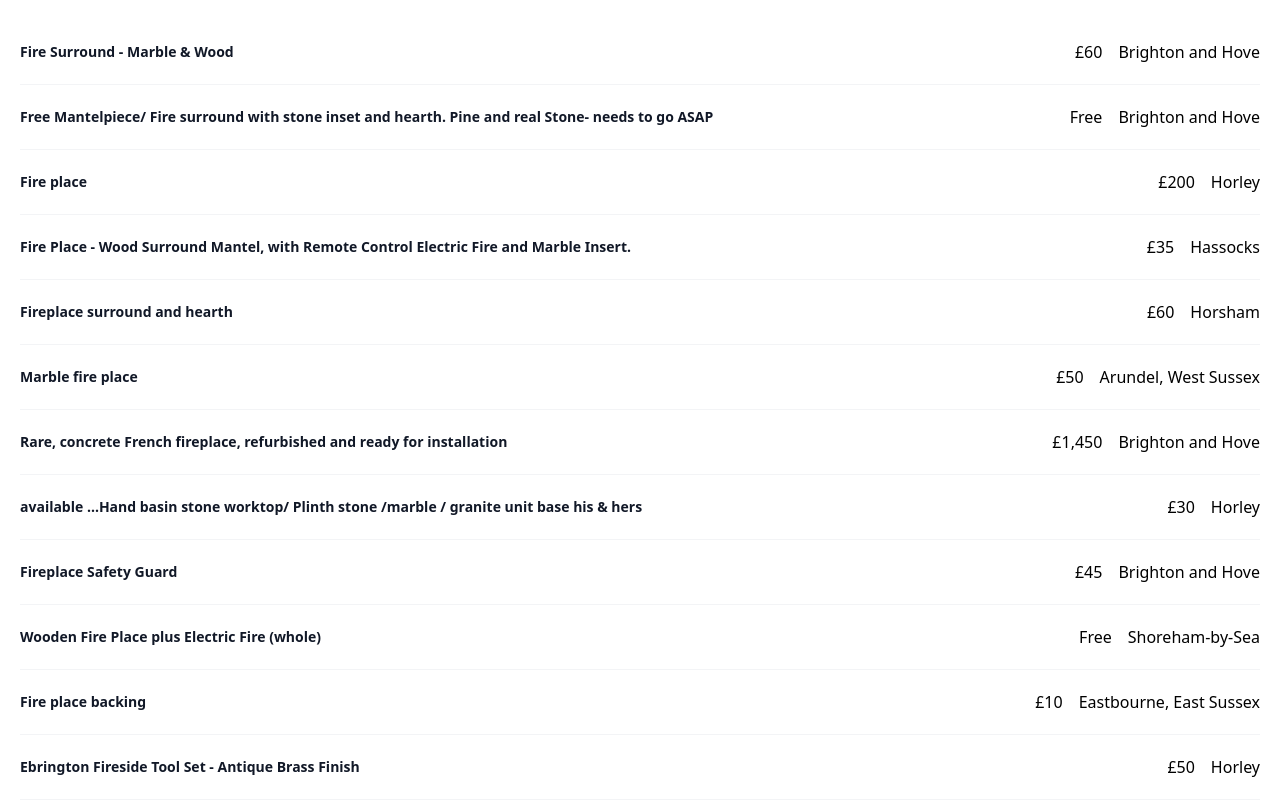
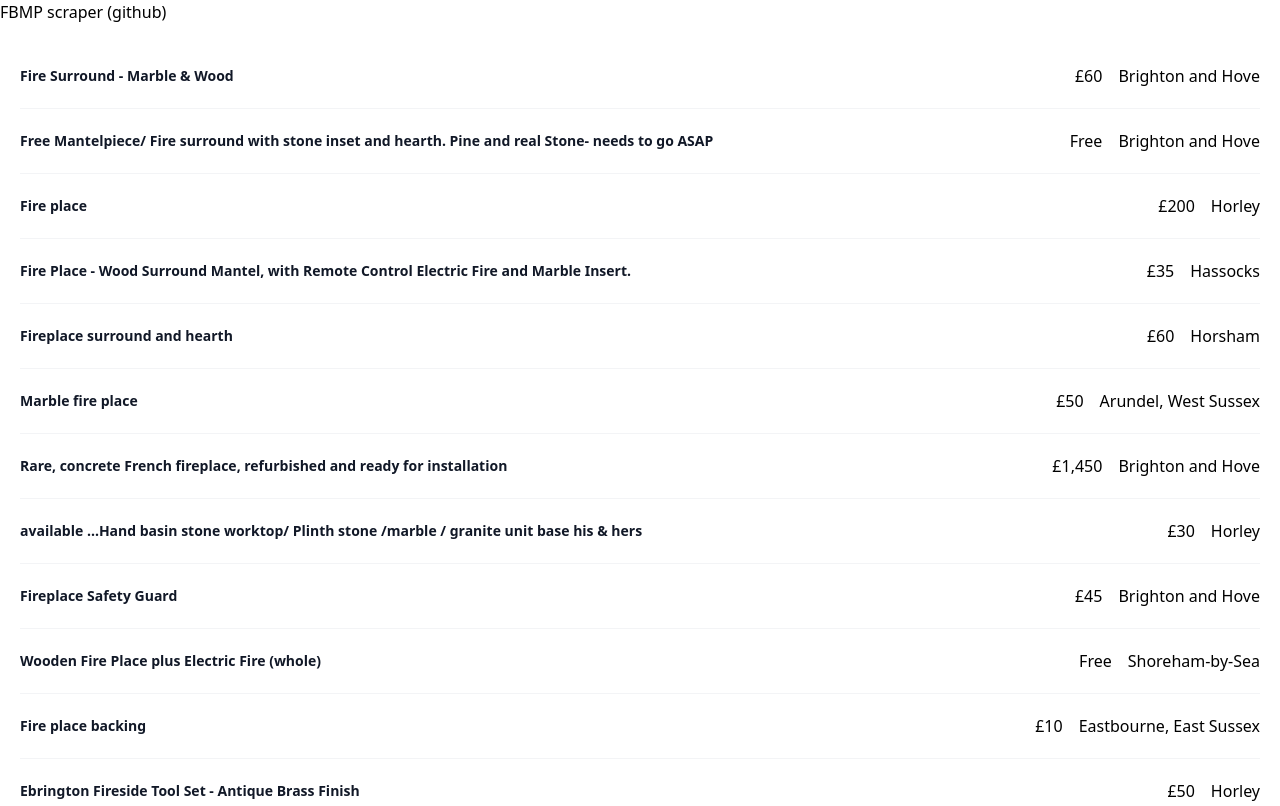
Before and after one commit to jameswragg/scrape-fbmp, a plain HTML site: page index.html in a window 1280 px wide. Shown: the top 806 px of the page. Drawn offline with nearby package versions, Linux system fonts and the light colour scheme.

Commit message:
correct link

```diff
--- a/index.html
+++ b/index.html
@@ -8,11 +8,17 @@
   </head>
   <body>
     <div class="container">
+      <h1>
+        <a href="https://jameswragg.github.io/scrape-fbmp/">FBMP scraper</a> (<a
+          href="https://github.com/jameswragg/scrape-fbmp"
+          >github</a
+        >)
+      </h1>
       <div id="output" class="relative p-5"></div>
     </div>
 
     <script type="module">
-      const res = await fetch("/results.json");
+      const res = await fetch("/scrape-fbmp/results.json");
       const data = await res.json();
 
       const html = `<ul class="divide-y divide-gray-100">
```
